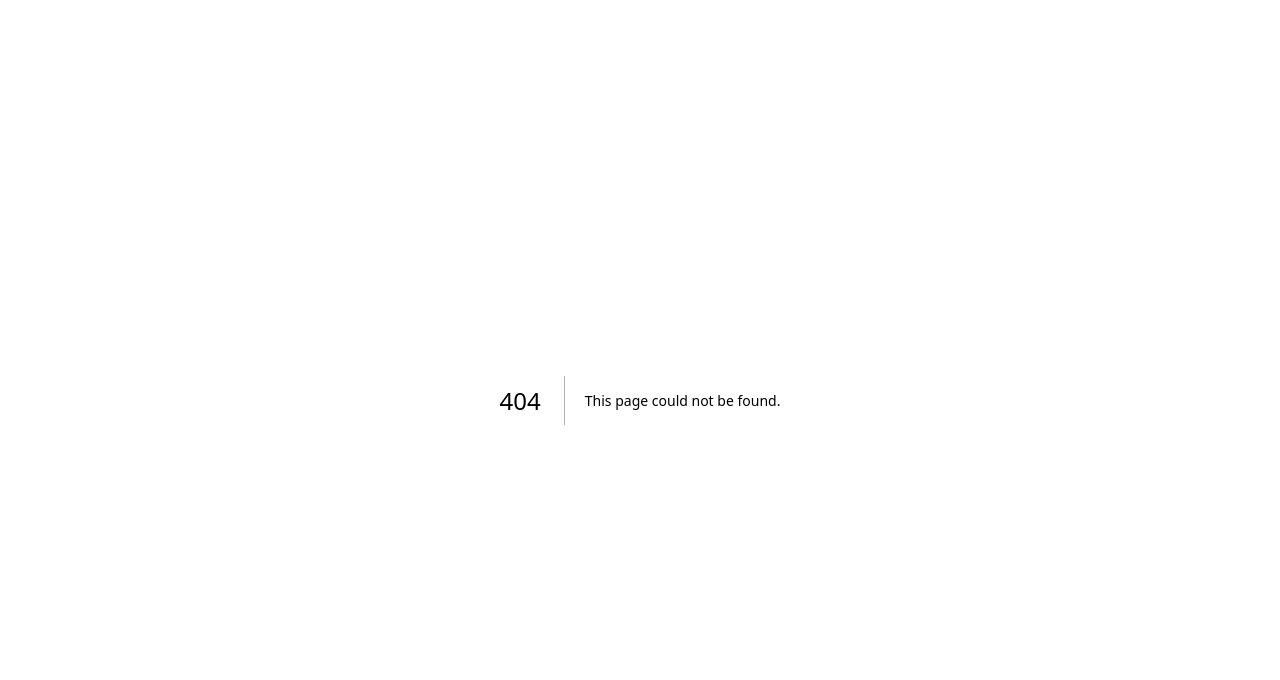
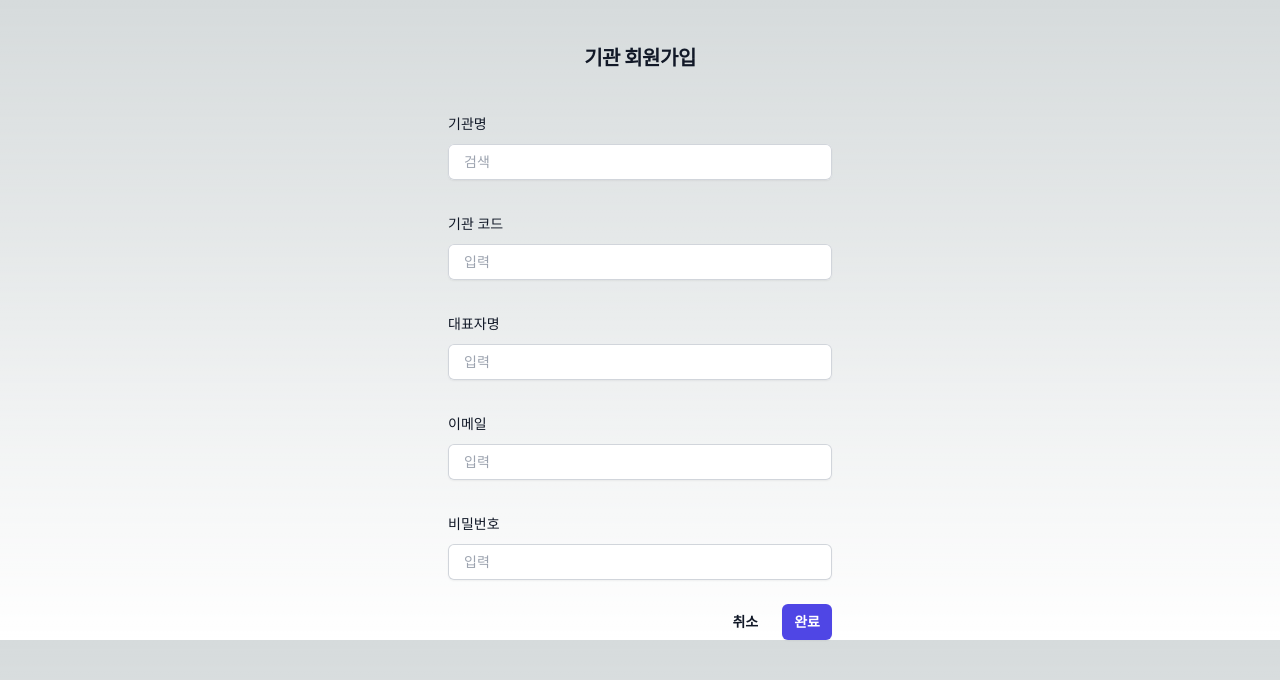
Before and after one commit to AI-x-optional/FE, a Next.js app: page /institution/signup in a window 1280 px wide. Before the commit this address had no page. Shown: the top 680 px of the page. Built offline with nearby package versions, Linux system fonts and the light colour scheme.

Commit message:
Feat: 기관 회원가입 페이지 UI 구성

```diff
--- /dev/null
+++ b/app/institution/signup/page.js
@@ -0,0 +1,108 @@
+"use client"
+
+import { useRouter } from "next/navigation";
+import SearchInput from "./_components/SearchInput";
+import FormInput from "./_components/FormInput";
+
+export default function Signup() {
+    const router = useRouter();
+
+    const onSubmitHandler = (e) => {
+        e.preventDefault(); // onSubmit 이벤트 기본 동작 방지
+
+        const formData = {
+            name : e.target.institutionName.value,
+            code : e.target.institutionCode.value,
+            owner : e.target.ownerName.value,
+            email : e.target.email.value,
+            password: e.target.password.value,
+        }
+
+        console.log(formData);
+        router.push('/institution');
+
+    }
+
+    return (<>
+        <div className="sm:mx-auto sm:w-full sm:max-w-sm">
+            <h2 className="mt-10 text-center text-xl font-bold leading-9 tracking-tight text-gray-900  h-8">
+                기관 회원가입
+            </h2>
+            <form onSubmit={onSubmitHandler}>
+                <div className="mt-10 grid grid-cols-1 gap-x-6 gap-y-8 sm:grid-cols-6">
+                    {/* 기관명 입력 영역 */}
+                    <div className="sm:col-span-full">
+                        <SearchInput/>
+                    </div>
+
+                    {/* 기관 코드 입력 영역 */}
+
+                    <div className="sm:col-span-full">
+                        <FormInput
+                            label="기관 코드"
+                            type="text"
+                            name="institutionCode"
+                            autoCoplete="off"
+                            placeholder="입력"
+                        />
+                    </div>
+
+
+                        {/* 대표자명 입력 영역 */}
+
+                    <div className="sm:col-span-full">
+                        <FormInput
+                            label="대표자명"
+                            type="text"
+                            name="ownerName"
+                            autoCoplete="off"
+                            placeholder="입력"
+                        />
+                    </div>
+
+                    {/* 이메일 입력 영역 */}
+
+                    <div className="sm:col-span-full">
+                        <FormInput
+                            label="이메일"
+                            type="email"
+                            name="email"
+                            autoCoplete="email"
+                            placeholder="입력"
+                        />
+                    </div>
+
+                    {/* 비밀 번호 입력 영역 */}
+
+
+                    <div className="sm:col-span-full">
+                        <FormInput
+                            label="비밀번호"
+                            type="password"
+                            name="password"
+                            autoCoplete="off"
+                            placeholder="입력"
+                        />
+                    </div>
+                </div>
+
+                {/* 취소, 완료 버튼 영역 */}
+                <div className="mt-6 flex items-center justify-end gap-x-6">
+                    <button
+                        type="button"
+                        className="text-sm font-semibold leading-6 text-gray-900"
+                    >
+                        취소
+                    </button>
+                    <button
+                        type="submit"
+                        className="rounded-md bg-indigo-600 px-3 py-2 text-sm font-semibold text-white shadow-sm hover:bg-indigo-500 focus-visible:outline focus-visible:outline-2 focus-visible:outline-offset-2 focus-visible:outline-indigo-600"
+                    >
+                        완료
+                    </button>
+                </div>
+
+            </form>
+        </div>
+    </>);
+}
```
